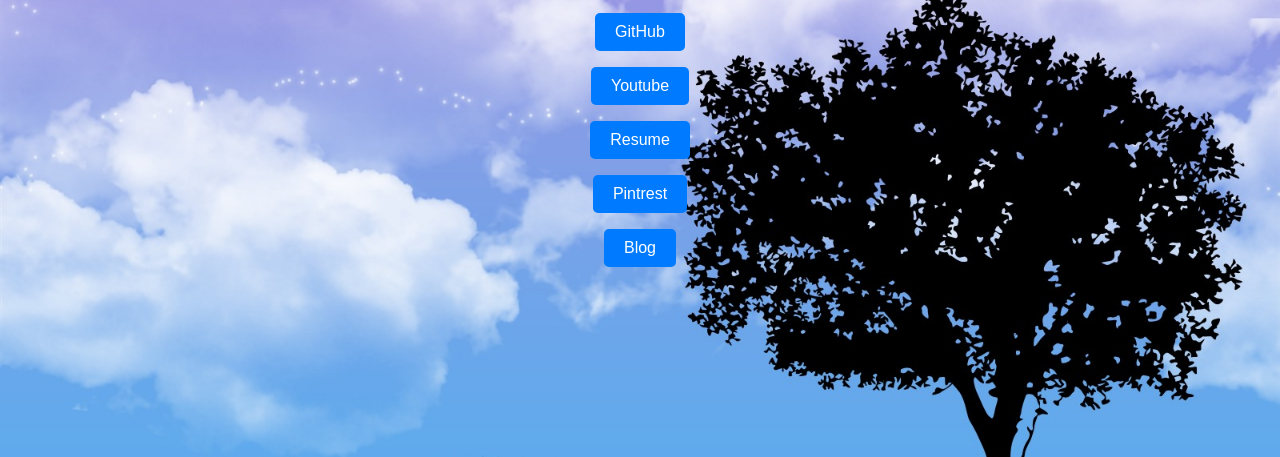
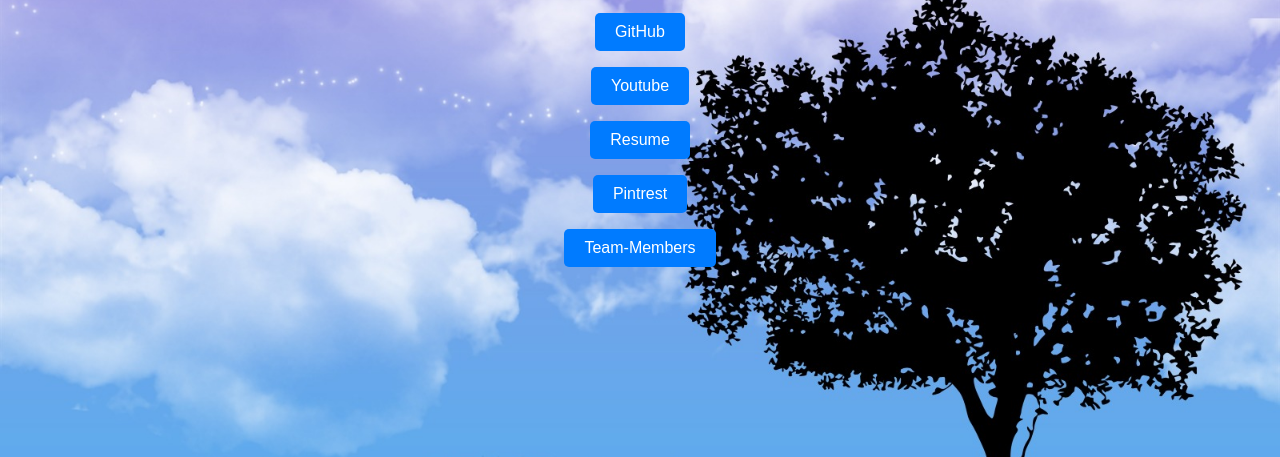
Before and after one commit to AliyuAliyu1/AliyuAliyu, a plain HTML site: page index.html in a window 1280 px wide. Shown: the part 343-800 px from the top of the page. Drawn offline with Linux system fonts and the light colour scheme.

Commit message:
Update index.html

```diff
--- a/index.html
+++ b/index.html
@@ -25,7 +25,7 @@
             <p></p>
             <a href="https://www.pinterest.com/aliyupapa/" class="button-link">Pintrest</a>
             <p></p>
-            <a href="https://saleor.io/blog/" class="button-link">Blog</a>
+            <a href="https://aliyualiyu1.github.io/AliyuAliyu1/" class="button-link">Team-Members</a>
         </div>
 
     </main>
```
